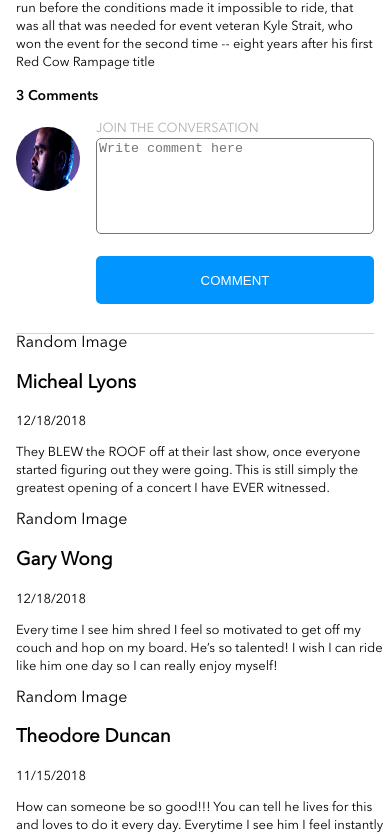
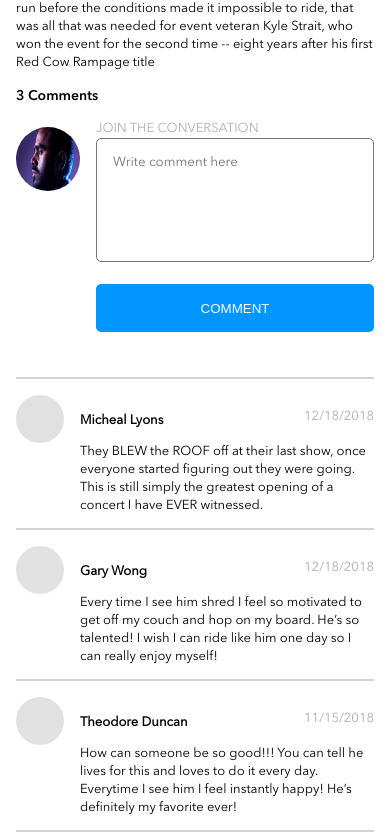
Before and after one commit to rjtbansal/rajat-bansal-brainflix, a React (Create React App) app in the folder sprint-1/: page / in a window 390 px wide. Shown: the part 861-1696 px from the top of the page. Built offline with nearby package versions, Linux system fonts and the light colour scheme.

Commit message:
styled comments as per mobile

```diff
--- a/sprint-1/src/components/comment-form/CommentForm.scss
+++ b/sprint-1/src/components/comment-form/CommentForm.scss
@@ -1,3 +1,7 @@
+textarea::placeholder{
+    font-family: "Linotype";
+}
+
 .author-image {
     width: 4rem;
     height: 4rem;
@@ -17,6 +21,7 @@
         border-radius: 5px;
         width: 100%;
         resize: none;
+        padding: 1rem;
     }
 
     &__submit-button {
@@ -35,6 +40,5 @@
 .comment-form-div {
     display: flex;
     margin-right: 1rem;
-    border-bottom: 1.5px solid lightgray;
     padding-bottom: 1.8rem;
 }
--- a/sprint-1/src/components/comment-list/CommentList.jsx
+++ b/sprint-1/src/components/comment-list/CommentList.jsx
@@ -1,15 +1,18 @@
 import React from 'react';
 import CommentForm from '../comment-form/CommentForm';
 import Comment from '../comment/Comment';
+import './CommentList.scss'
 
 const CommentList = (props) => {
     return(
         <section>
             <h2>{props.comments.length} Comments </h2>
             <CommentForm />
+            <div className="comments__displayed">
             {
                props.comments.map(comment => <Comment comment={comment} />)
             }
+            </div>
         </section>
     );
 }
--- a/sprint-1/src/components/comment-list/CommentList.scss
+++ b/sprint-1/src/components/comment-list/CommentList.scss
@@ -0,0 +1,5 @@
+.comments__displayed {
+    margin-right: 1rem;
+    padding-top: 1rem;
+    border-bottom: 2px solid lightgray;
+}
--- a/sprint-1/src/components/comment/Comment.jsx
+++ b/sprint-1/src/components/comment/Comment.jsx
@@ -1,13 +1,16 @@
 import React from 'react';
+import './Comment.scss';
 
 const Comment = (props) => {
 
     return (
-        <section>
-            <div>Random Image</div>
-            <h3> {props.comment.author} </h3>
-            <p> {props.comment.timestamp}</p>
-            <p> {props.comment.description} </p>
+        <section className="comment">
+            <div className="comment__subdiv">
+                <div className="comment-author__image"></div>
+                <h4 className="comment-author__name"> {props.comment.author} </h4>
+                <p className="comment-timestamp"> {props.comment.timestamp}</p>
+            </div>
+            <p className="comment-text"> {props.comment.description} </p>
         </section>
     );
 }
--- a/sprint-1/src/components/comment/Comment.scss
+++ b/sprint-1/src/components/comment/Comment.scss
@@ -0,0 +1,33 @@
+.comment {
+
+    border-top: 2px solid lightgray;
+    padding-top: 1rem;
+    &__subdiv {
+        display: flex;
+        justify-content: space-between;
+    }
+
+    &-author {
+
+        &__image {
+        border-radius: 3rem;
+        width: 3rem;
+        height: 3rem;
+        background: #E1E1E1;
+        }
+
+        &__name {
+            position: absolute;
+            left: 5rem;
+        }
+    }
+
+    &-timestamp {
+        color: #AFAFAF;
+    }
+
+    &-text {
+        margin-left: 4rem;
+        margin-top: 0;
+    }
+}
```
